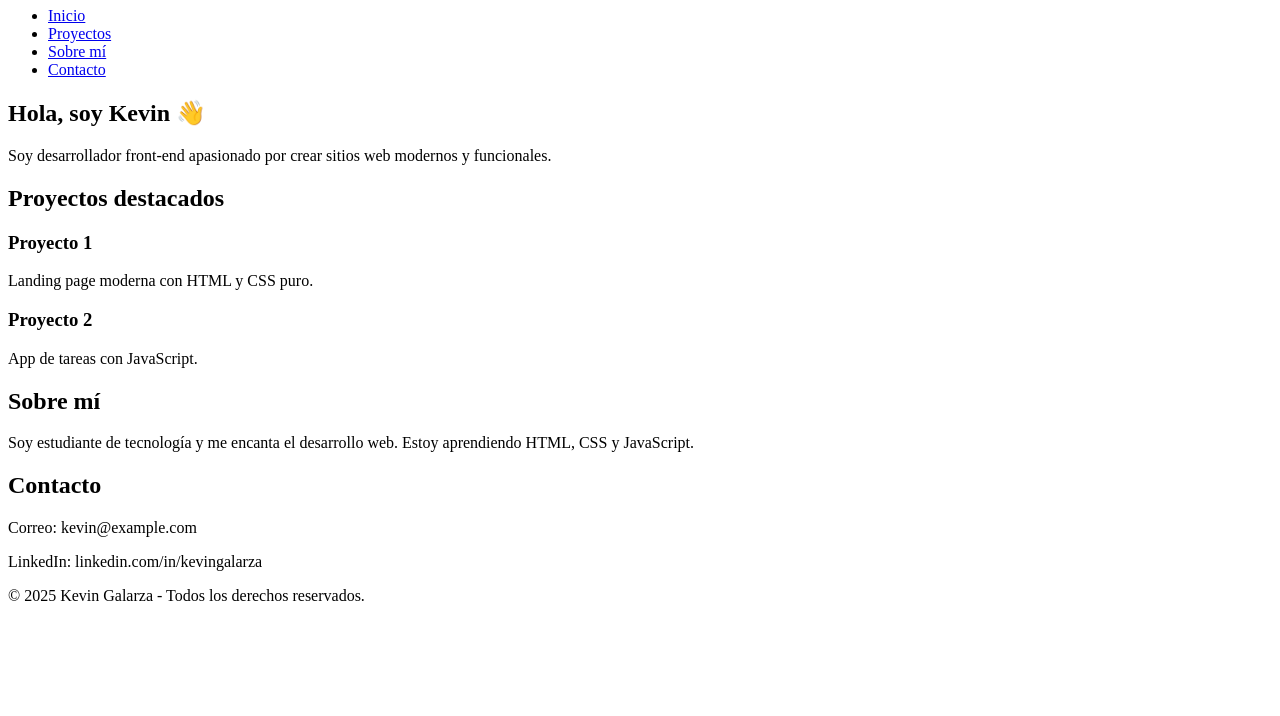
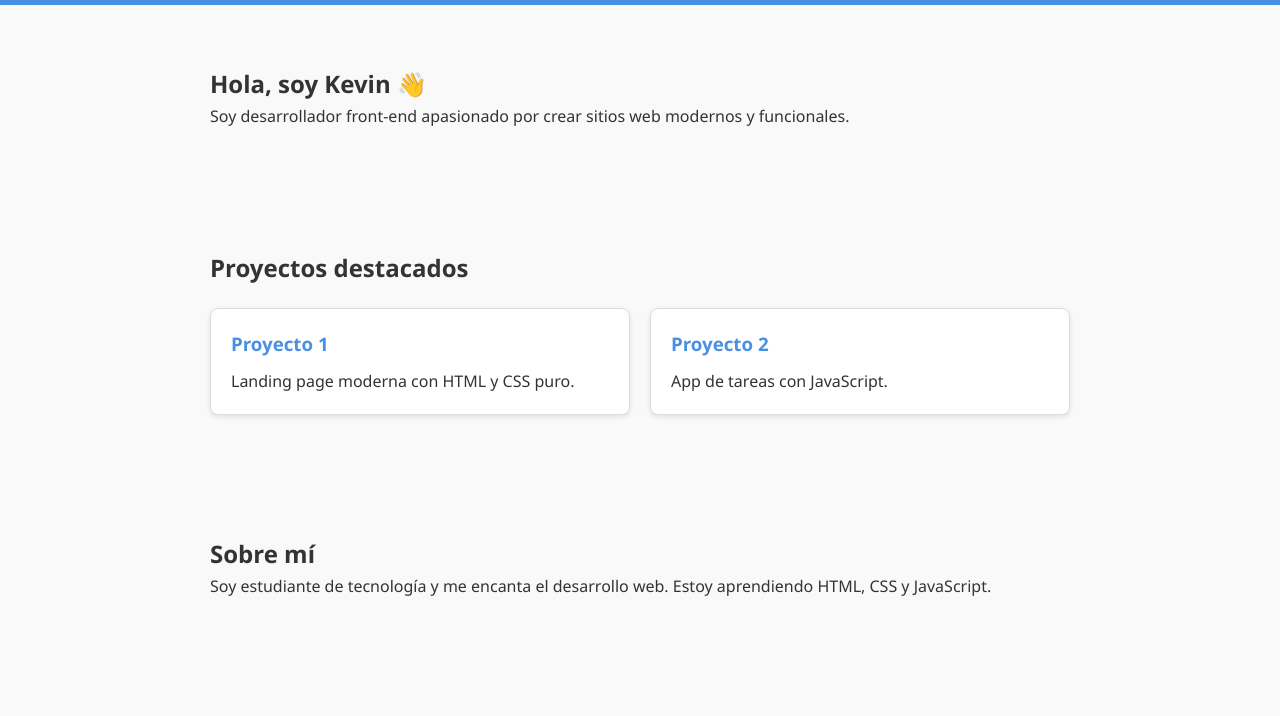
Before and after one commit to kgalarza95/ejemplo, a plain HTML site: page index.html in a window 1280 px wide. Shown: the part 73-789 px from the top of the page. Drawn offline with Linux system fonts and the light colour scheme.

Commit message:
pagina completa

```diff
--- a/index.html
+++ b/index.html
@@ -4,10 +4,27 @@
   <meta charset="UTF-8" />
   <meta name="viewport" content="width=device-width, initial-scale=1.0" />
   <title>Mi Portafolio</title>
+  <link rel="stylesheet" href="style.css" />
+  <style>
+    /* Estilos CSS personalizados
+    body {
+      font-family: Arial, sans-serif;
+      margin: 0;
+      padding: 0;
+      background-color: #f4f4f4;
+    }
+    header {
+      background-color: #333;
+      color: #fff;
+      padding: 1rem;
+      text-align: center;
+    }
+       */
+  </style>
 </head>
 <body>
 
-  <!-- HEADER -->
+  <!-- ===== HEADER: Título + Navegación ===== -->
   <header>
     <h1>Kevin Galarza</h1>
     <nav>
@@ -20,41 +37,41 @@
     </nav>
   </header>
 
-  <!-- SECCIÓN DE INICIO -->
-  <section id="inicio">
+  <!-- ===== SECCIÓN DE INICIO ===== -->
+  <section id="inicio" class="seccion">
     <h2>Hola, soy Kevin 👋</h2>
     <p>Soy desarrollador front-end apasionado por crear sitios web modernos y funcionales.</p>
   </section>
 
-  <!-- SECCIÓN DE PROYECTOS -->
-  <section id="proyectos">
+  <!-- ===== SECCIÓN DE PROYECTOS ===== -->
+  <section id="proyectos" class="seccion">
     <h2>Proyectos destacados</h2>
-
-    <div>
-      <h3>Proyecto 1</h3>
-      <p>Landing page moderna con HTML y CSS puro.</p>
-    </div>
-
-    <div>
-      <h3>Proyecto 2</h3>
-      <p>App de tareas con JavaScript.</p>
+    <div class="proyectos-grid">
+      <div class="card">
+        <h3>Proyecto 1</h3>
+        <p>Landing page moderna con HTML y CSS puro.</p>
+      </div>
+      <div class="card">
+        <h3>Proyecto 2</h3>
+        <p>App de tareas con JavaScript.</p>
+      </div>
     </div>
   </section>
 
-  <!-- SECCIÓN SOBRE MÍ -->
-  <section id="sobre-mi">
+  <!-- ===== SECCIÓN SOBRE MÍ ===== -->
+  <section id="sobre-mi" class="seccion">
     <h2>Sobre mí</h2>
     <p>Soy estudiante de tecnología y me encanta el desarrollo web. Estoy aprendiendo HTML, CSS y JavaScript.</p>
   </section>
 
-  <!-- SECCIÓN DE CONTACTO -->
-  <section id="contacto">
+  <!-- ===== SECCIÓN DE CONTACTO ===== -->
+  <section id="contacto" class="seccion">
     <h2>Contacto</h2>
     <p>Correo: kevin@example.com</p>
     <p>LinkedIn: linkedin.com/in/kevingalarza</p>
   </section>
 
-  <!-- FOOTER -->
+  <!-- ===== FOOTER ===== -->
   <footer>
     <p>&copy; 2025 Kevin Galarza - Todos los derechos reservados.</p>
   </footer>
--- /dev/null
+++ b/style.css
@@ -0,0 +1,82 @@
+/* ======= RESETEO BÁSICO ======= */
+* {
+  margin: 0;
+  padding: 0;
+  box-sizing: border-box; /* Asegura que padding y border no agranden el elemento */
+}
+
+/* ======= ESTILO GENERAL DEL BODY ======= */
+body {
+  font-family: 'Segoe UI', sans-serif;
+  background-color: #f9f9f9;
+  color: #333;
+  line-height: 1.6;
+}
+
+/* ======= HEADER: Parte superior con nombre y menú ======= */
+header {
+  background-color: #4a90e2;
+  color: white;
+  padding: 20px;
+  display: flex;
+  justify-content: space-between;
+  align-items: center;
+  flex-wrap: wrap;
+}
+
+header h1 {
+  font-size: 24px;
+}
+
+nav ul {
+  list-style: none;
+  display: flex;
+  gap: 20px;
+}
+
+nav a {
+  color: white;
+  text-decoration: none;
+  font-weight: bold;
+}
+
+nav a:hover {
+  text-decoration: underline;
+}
+
+/* ======= SECCIONES GENERALES ======= */
+.seccion {
+  padding: 60px 20px;
+  max-width: 900px;
+  margin: auto;
+}
+
+/* ======= PROYECTOS: diseño en tarjetas ======= */
+.proyectos-grid {
+  display: grid;
+  grid-template-columns: repeat(auto-fit, minmax(250px, 1fr));
+  gap: 20px;
+  margin-top: 20px;
+}
+
+.card {
+  background-color: white;
+  border: 1px solid #ddd;
+  border-radius: 8px;
+  padding: 20px;
+  box-shadow: 0 2px 5px rgba(0,0,0,0.1);
+}
+
+.card h3 {
+  color: #4a90e2;
+  margin-bottom: 10px;
+}
+
+/* ======= FOOTER ======= */
+footer {
+  background-color: #333;
+  color: white;
+  text-align: center;
+  padding: 15px;
+  margin-top: 40px;
+}
```
Also changed, not shown: style2.css (added).
